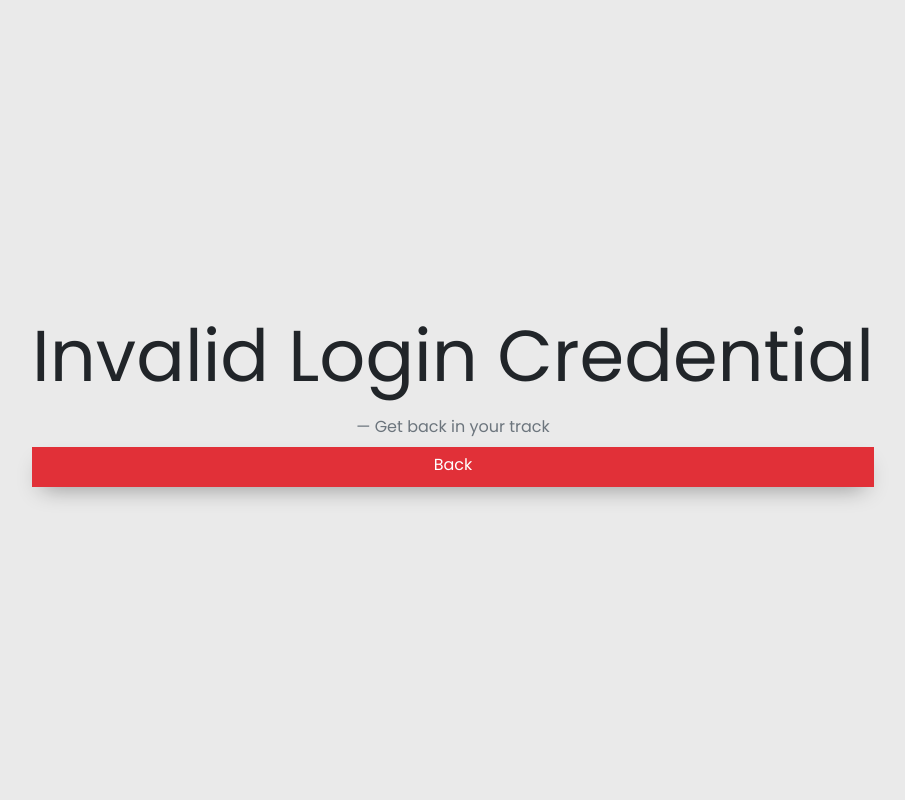
After one commit to pknn/radii, a Flask app: page /error/1 in a window 1280 px wide. The commit adds this page. Shown: the whole page, without its empty margins (187-1092 px from the left). Run offline with Flask 2, Linux system fonts and the light colour scheme; parts of the project's set-up code (start-up, migrations or seed data) failed here and were passed over; some libraries are stand-ins or nearby versions.

Commit message:
Final polish

```diff
--- a/app/routes.py
+++ b/app/routes.py
@@ -72,18 +72,31 @@ def login_github():
 @app.route("/register", methods=["POST"])
 def register():
     display_name, email, password = request.form.values()
-    AuthController.register(display_name, email, password)
-    return redirect(url_for("index"))
+    if AuthController.register(display_name, email, password):
+        return redirect(url_for("index"))
+    else:
+        return redirect(url_for("error", code=400))
 
 
 @app.route("/login", methods=["POST"])
 def login():
-    email, password = request.form
-    if current_user.is_authenticated():
+    email, password = request.form.values()
+    if current_user.is_authenticated:
         return redirect(url_for("index"))
     else:
-        AuthController.login(email, password)
-        return redirect(url_for("index"))
+        if AuthController.login(email, password):
+            return redirect(url_for("index"))
+        else:
+            return redirect(url_for("error", code=401))
+
+@app.route('/error/<int:code>')
+def error(code):
+    error_message = ""
+    if code == 400:
+        error_message = "User already exists"
+    else:
+        error_message = "Invalid Login Credential"
+    return render_template('error.html', error_message=error_message)
 
 
 @app.route("/logout", methods=["POST"])
--- a/app/static/styles/main.css
+++ b/app/static/styles/main.css
@@ -642,6 +642,15 @@ body {
   background-color: #EAEAEA;
 }
 
+.vertical-center {
+  min-height: 100%;
+  /* Fallback for browsers do NOT support vh unit */
+  min-height: 100vh;
+  /* These two lines are counted as one :-)       */
+  display: flex;
+  align-items: center;
+}
+
 a:hover {
   text-decoration: none;
 }
--- a/app/static/styles/main.scss
+++ b/app/static/styles/main.scss
@@ -14,6 +14,14 @@ body {
     font-family: 'Poppins', sans-serif;
     background-color: #EAEAEA;
 
+}
+
+.vertical-center {
+    min-height: 100%;  /* Fallback for browsers do NOT support vh unit */
+    min-height: 100vh; /* These two lines are counted as one :-)       */
+
+    display: flex;
+    align-items: center;
 }
 
 a:hover {
--- /dev/null
+++ b/app/templates/error.html
@@ -0,0 +1,11 @@
+{% extends "base.html" %}
+
+{% block wrapper %}
+<div class="mw-100 mh-100 vertical-center">
+<blockquote class="blockquote text-center mx-auto my-0">
+  <p class="text-center display-3">{{ error_message }}</p>
+  <footer class="blockquote-footer">Get back in your track</cite></footer>
+  <a href="/" class="btn btn-primary mt-2">Back</a>
+</blockquote>
+</div>
+{% endblock wrapper %}
```
Also changed, not shown: app/controllers.py (+9 -4 lines).
